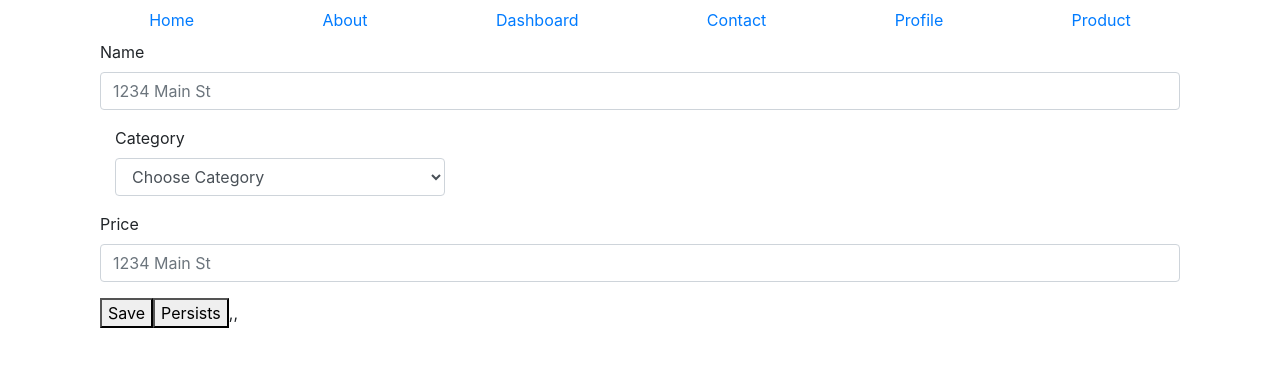
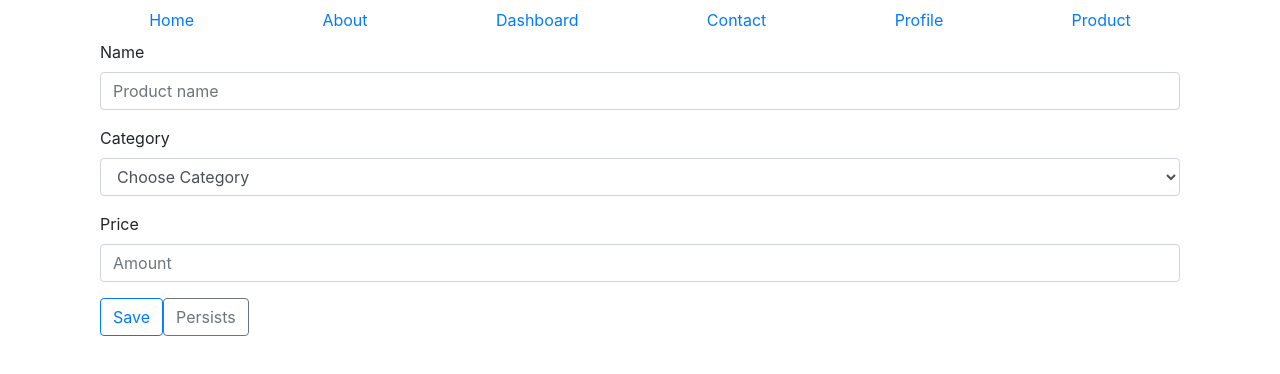
Before and after one commit to pkmaneri/myrouter, a React (Create React App) app: page /product in a window 1280 px wide. Shown: the top 374 px of the page. Built offline with nearby package versions, Linux system fonts and the light colour scheme.

Commit message:
button change color added

```diff
--- a/src/pages/Product.js
+++ b/src/pages/Product.js
@@ -9,7 +9,6 @@ export default class Product extends Component {
             price: ""
         }
     }
-
     componentDidMount() {
         const foundState = localStorage.getItem("product")
         console.log(foundState)
@@ -59,11 +58,11 @@ export default class Product extends Component {
 
                 <div className="form-group">
                     <label htmlFor="inputName">Name</label>
-                    <input type="text" className="form-control" id="inputName" placeholder="1234 Main St"
+                    <input type="text" className="form-control" id="inputName" placeholder="Product name"
                         value={this.state.name}
                         onChange={this.handleName.bind(this)} />
                 </div>
-                <div className="form-group col-md-4">
+                <div className="form-group">
                     <label htmlFor="inputcategory">Category</label>
                     <select id="inputcategory" className="form-control"
                         value={this.state.category} onChange={this.handleCategory.bind(this)}>
@@ -75,15 +74,14 @@ export default class Product extends Component {
                 </div>
                 <div className="form-group">
                     <label htmlFor="inputPrice">Price</label>
-                    <input type="number" className="form-control" id="inputPrice" placeholder="1234 Main St"
+                    <input type="number" className="form-control" id="inputPrice" placeholder="Amount"
                         value={this.state.price}
                         onChange={this.handlePrice.bind(this)} />
                 </div>
-                <button onClick={this.handleSave.bind(this)}>Save</button>
-                <button onClick={this.handlePersists.bind(this)}>Persists</button>
+                <button onClick={this.handleSave.bind(this)} class="btn btn-outline-primary">Save</button>
+                <button onClick={this.handlePersists.bind(this)} class="btn btn-outline-secondary">Persists</button>
 
-                {this.state.currentData.name},{this.state.currentData.category},{this.state.currentData.price}
-
+                {this.state.currentData.name}{this.state.currentData.category}{this.state.currentData.price}
             </div>
         )
     }
```
